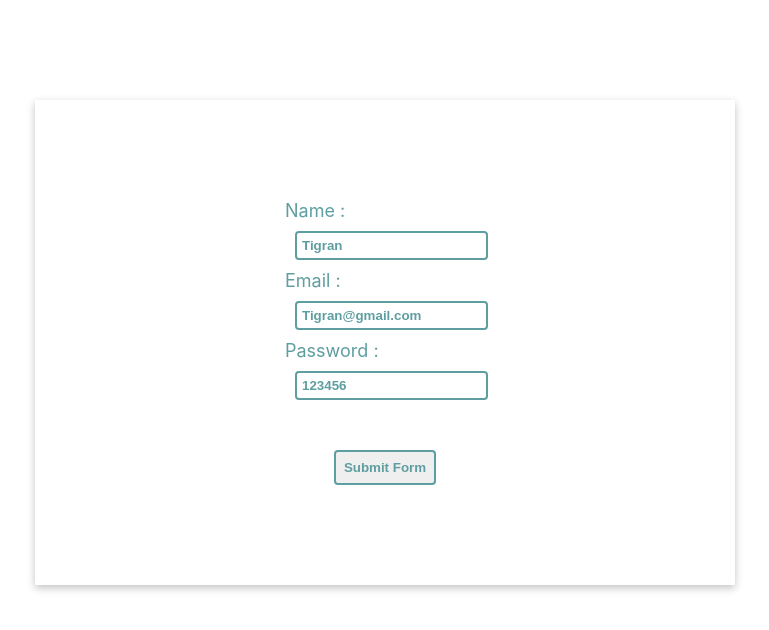
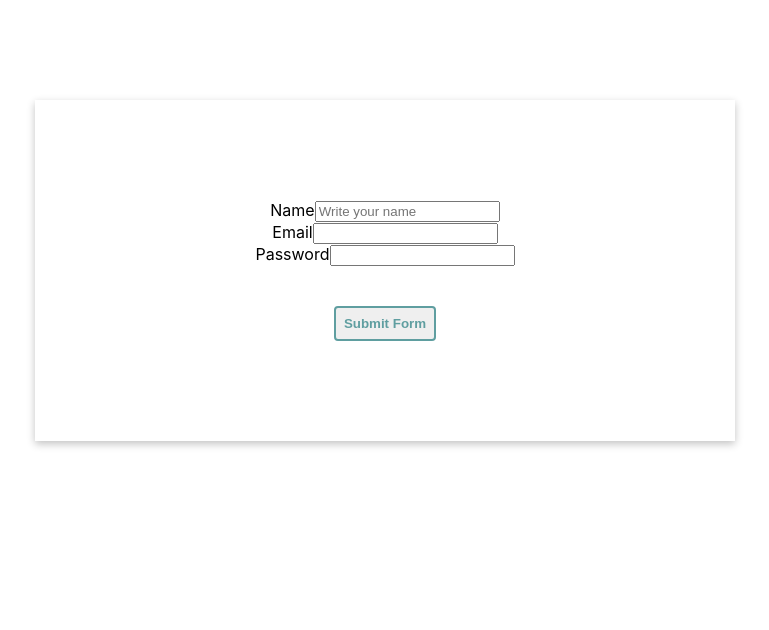
Before and after one commit to dtarxanyan/movies-project, a React (Create React App) app: page / in a window 1280 px wide. Shown: the top 630 px of the page, without its empty margins (255-1024 px from the left). Built offline with nearby package versions, Linux system fonts and the light colour scheme.

Commit message:
my-project

```diff
--- a/package.json
+++ b/package.json
@@ -8,7 +8,7 @@
     "@testing-library/user-event": "^13.5.0",
     "react": "^18.2.0",
     "react-dom": "^18.2.0",
-    "react-scripts": "5.0.1",
+    "react-scripts": "^5.0.1",
     "web-vitals": "^2.1.4"
   },
   "scripts": {
--- a/src/components/TextInput/TextInput.js
+++ b/src/components/TextInput/TextInput.js
@@ -1,35 +1,29 @@
-import React from "react";
+import React, {useState}from 'react';
 
-class TextInput extends React.Component {
-  constructor(props) {
-    super(props);
-    this.state = {
-      value: props.value,
-    };
+
+function TextInput({id,className,label,onChange,type,placeholder,name}) {
+  const [inputValue,setInputValue]=useState()
+
+  const handleChange = (e)=>{
+    setInputValue( e.target.value)
+    onChange( name ,inputValue)
   }
 
-  handleChange = (e) => {
-    const value = e.target.value;
-    this.setState({ value });
-    this.props.onChange(this.props.name, value);
-  };
+    return (
+        <div>
+          <label htmlFor={id}>{label}</label>
+          <input
+          id={id}
+          className={className}
+          defaultValue={inputValue}
+          onChange={handleChange}
+          type={type}
+          placeholder={placeholder}
+          name={name}
+          />
+        </div>
 
-  render() {
-    const { label, placeholder, onChange } = this.props;
-    return (
-      <div className={"text-input"}>
-        <label htmlFor={"text-input"}>{label} : </label>
-
-        <input
-          id={"text-input"}
-          type={"text"}
-          value={this.state.value}
-          placeholder={placeholder}
-          onChange={this.handleChange}
-        />
-      </div>
     );
-  }
 }
 
 export default TextInput;
```
Also changed, not shown: 1 other file (tests, documents, lock files or other folders).
